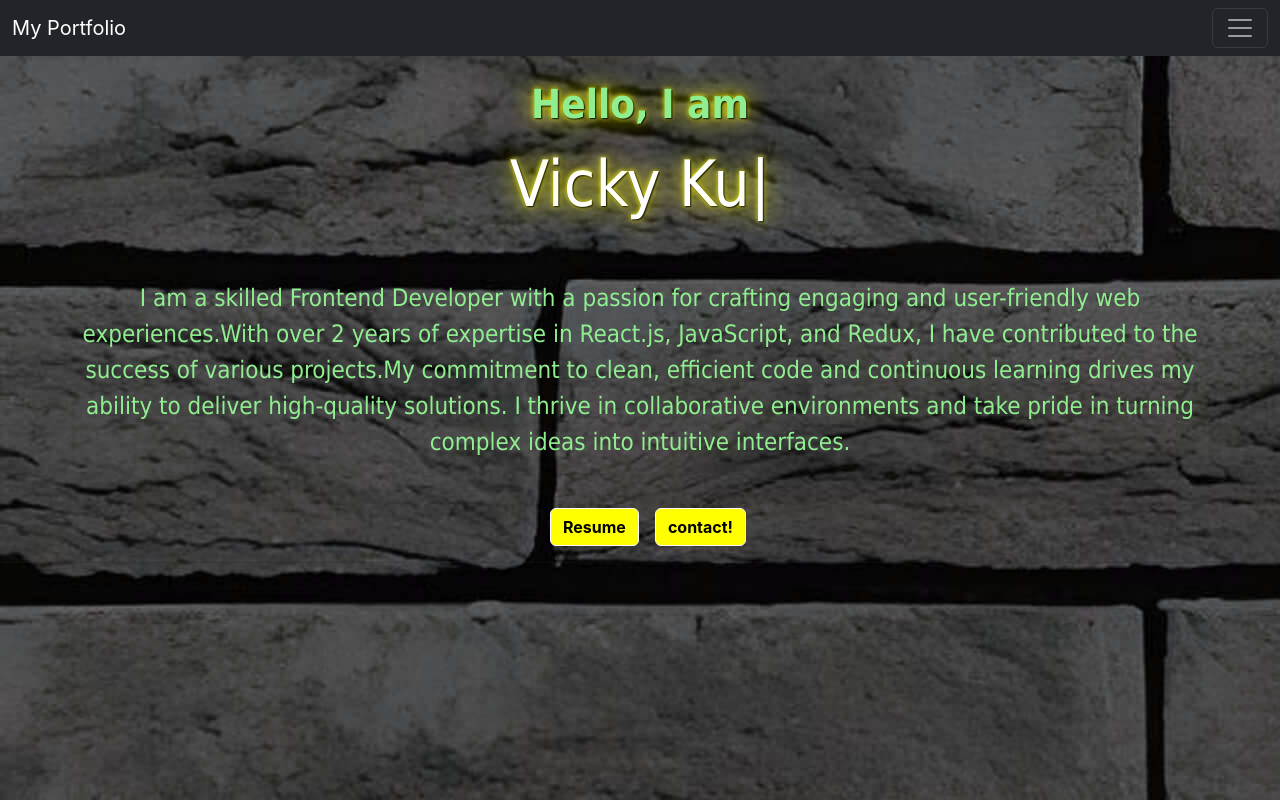
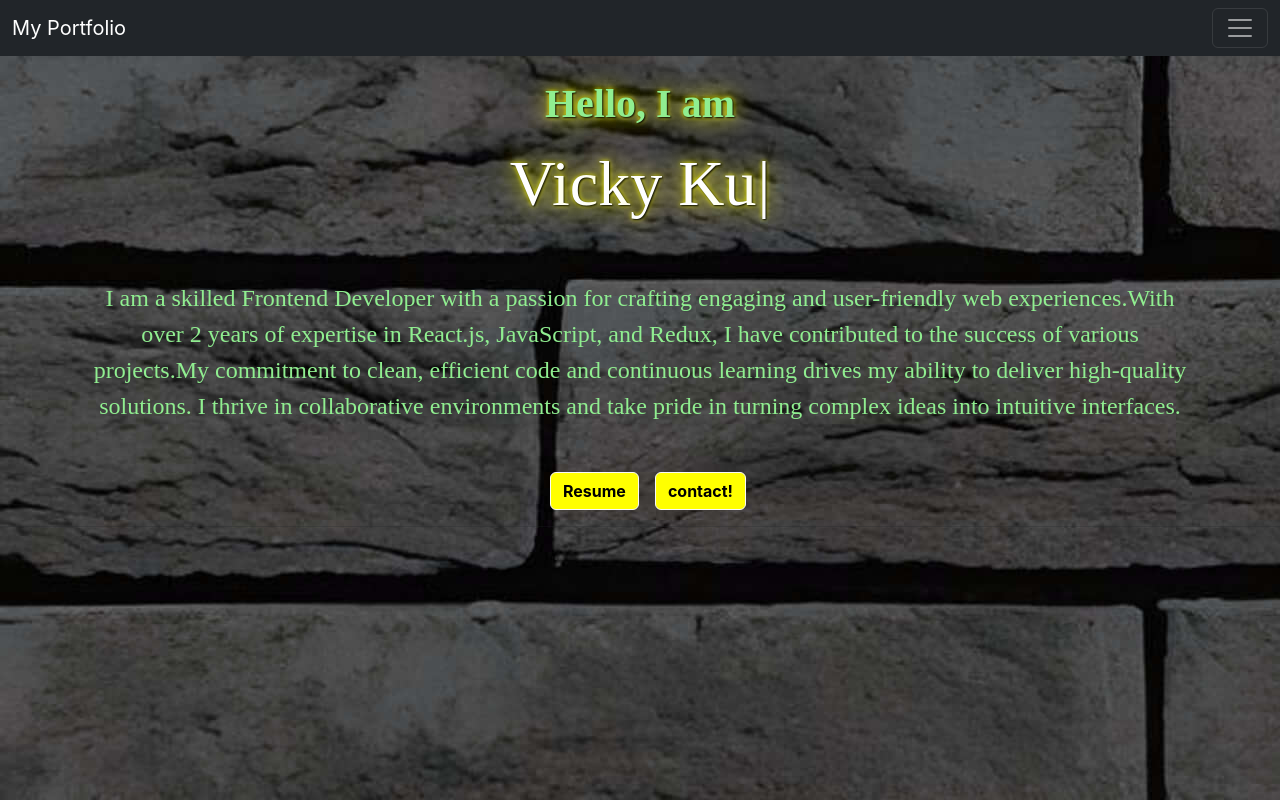
Before and after one commit to Vickykumarmishra/My-Portfolio-Website, a React (Create React App) app in the folder My-portfolio-website-using-React-js/myportfolio/: page / in a window 1280 px wide. Built offline with nearby package versions, Linux system fonts and the light colour scheme.

Commit message:
Update Home.js

```diff
--- a/My-portfolio-website-using-React-js/myportfolio/src/components/Home.js
+++ b/My-portfolio-website-using-React-js/myportfolio/src/components/Home.js
@@ -14,9 +14,9 @@ export default function Home() {
   return (
     <div >
 
-  <div className='container' style={{color:'white',fontSize:'4rem',fontFamily:'tahoma',textShadow: '1px 1px 2px black, 0 0 25px yellow, 0 0 5px yellow'}}>
+  <div className='container' style={{color:'white',fontSize:'4rem',fontFamily:'cursive',textShadow: '1px 1px 2px black, 0 0 25px yellow, 0 0 5px yellow'}}>
          <h1
-         style={{color:'lightgreen',marginTop:"3rem"}}> <b >Hello, I am </b></h1>
+         style={{color:'lightgreen',marginTop:"3rem",fontFamily:'cursive'}}> <b >Hello, I am </b></h1>
         {/*<h1
          style={{color:'white',fontSize:'5rem',fontFamily:'tahoma',textShadow: '1px 1px 2px black, 0 0 25px yellow, 0 0 5px yellow'}} data-aos="fade-left"  data-aos-duration="2000">Vicky Kumar Mishra</h1> */}
 
@@ -31,7 +31,7 @@ export default function Home() {
         <center>
 
         <div  style={{}} className='container'>
-        <p style={{color:'lightgreen',fontFamily:'tahoma',marginBottom:"2rem",fontSize:'1.5rem' ,marginTop:'3rem'}}>
+        <p style={{color:'lightgreen',marginBottom:"2rem",fontSize:'1.5rem' ,marginTop:'3rem',fontFamily:"cursive"}}>
         I am a skilled Frontend Developer with a passion for crafting engaging and user-friendly web experiences.With over 2 years of expertise in React.js, JavaScript, and Redux, I have contributed to the success of various projects.My commitment to clean, efficient code and continuous learning drives my ability to deliver high-quality solutions. I thrive in collaborative environments and take pride in turning complex ideas into intuitive interfaces.
 
         </p>
```
